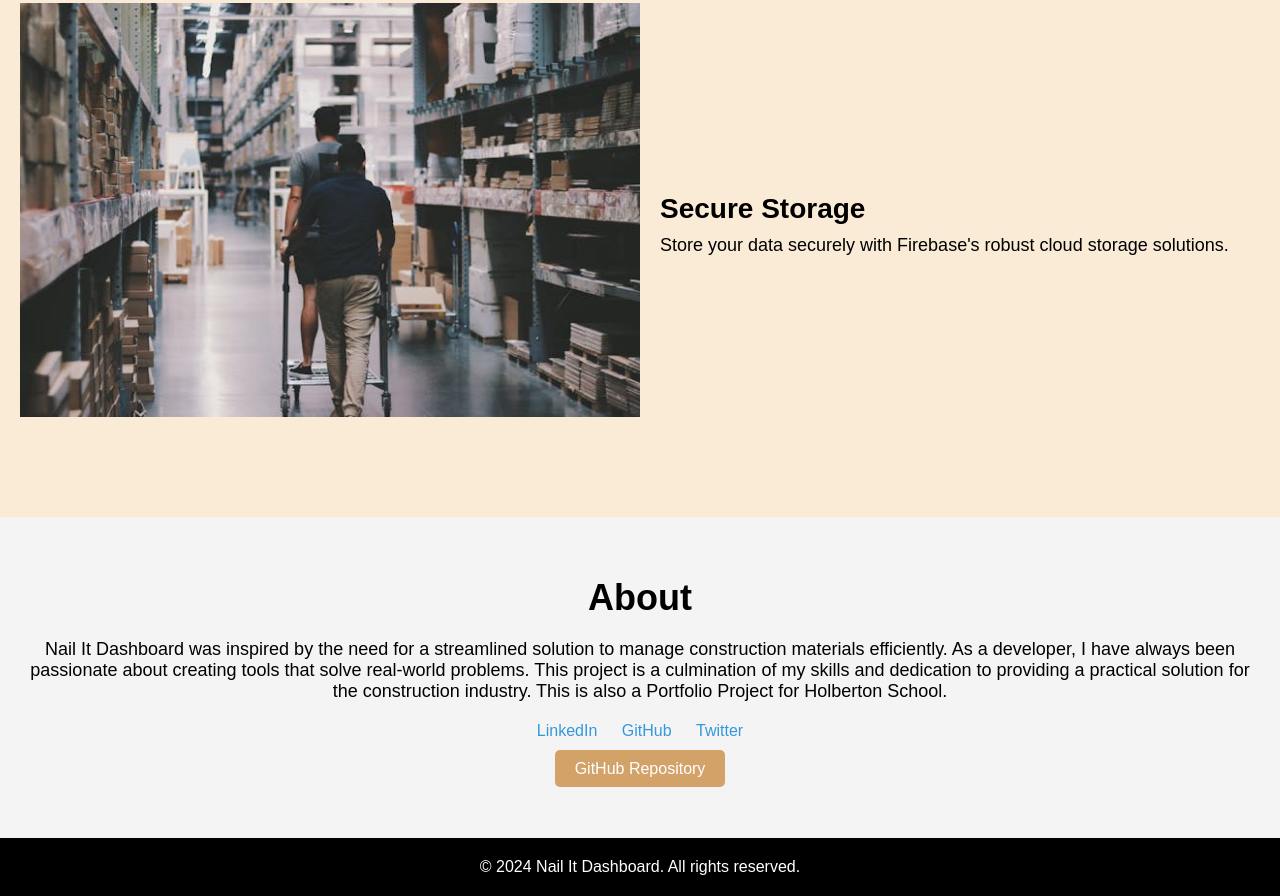
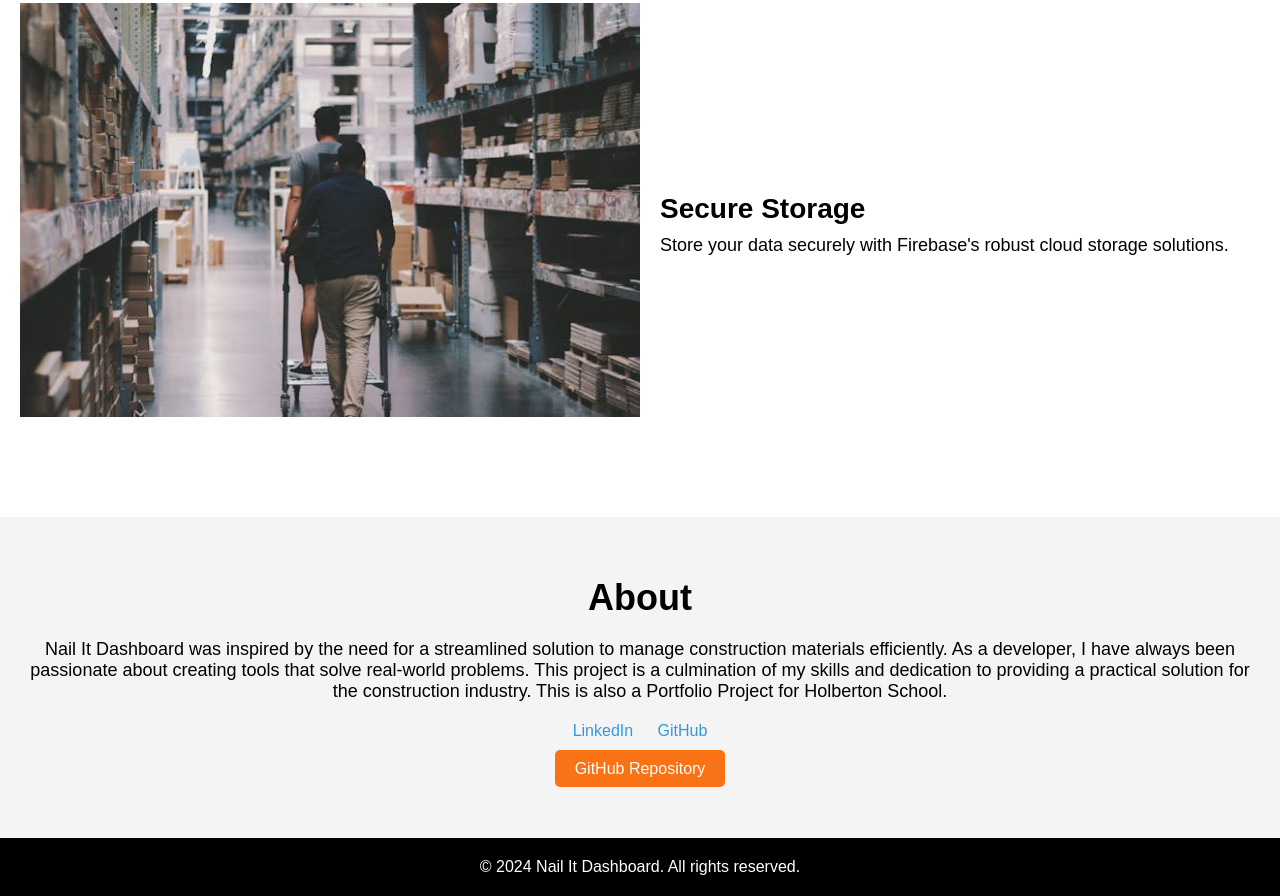
Before and after one commit to Mwandoe-Shali/Nail-It, a website: page index.html in a window 1280 px wide. Shown: the part 1886-2782 px from the top of the page. Drawn offline with Linux system fonts and the light colour scheme.

Commit message:
style: Update landing page navigation links and styles

```diff
--- a/index.html
+++ b/index.html
@@ -67,7 +67,7 @@
         <div class="social-links">
             <a href="https://linkedin.com/in/xavier-shali-mwandoe" target="_blank">LinkedIn</a>
             <a href="https://github.com/Mwandoe-Shali" target="_blank">GitHub</a>
-            <a href="https://twitter.com/yourprofile" target="_blank">Twitter</a>
+            <!-- <a href="https://twitter.com/yourprofile" target="_blank">Twitter</a> -->
         </div>
         <a href="https://github.com/Mwandoe-Shali/Nail-It" class="btn">GitHub Repository</a>
     </section>
--- a/styles/index.css
+++ b/styles/index.css
@@ -8,7 +8,7 @@ body, h1, h2, p, ul, li, a, img {
 body {
     font-family: Arial, sans-serif;
     margin: 0;
-    background-color:antiquewhite;
+    /* background-color: grey; */
 }
 
 header {
@@ -79,7 +79,7 @@ header {
     align-items: center;
     height: 100vh;
     background: url('../assets/sparks.jpg') no-repeat center center/cover;
-    color: #322310;
+    color: #ffedd5;
     text-align: center;
     padding: 20px;
 }
@@ -96,7 +96,7 @@ header {
 
 .btn {
     padding: 10px 20px;
-    background-color: #d3a269;
+    background-color: #f97316;
     color: #fff;
     text-decoration: none;
     border-radius: 5px;
```
